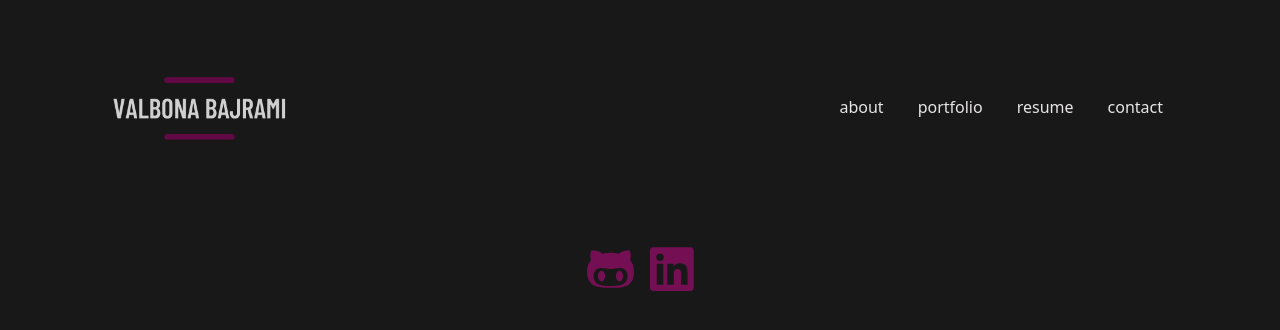
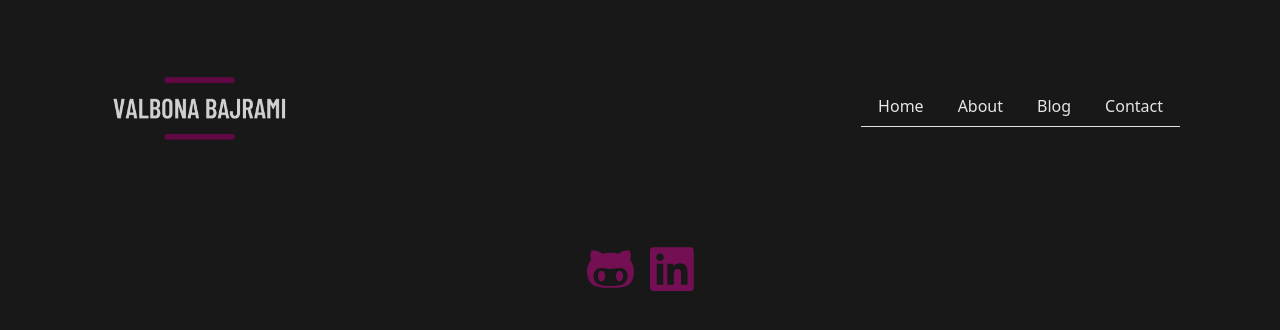
Before and after one commit to valbona1992/React-Portfolio, a React (Create React App) app in the folder react-portfolio/: page / in a window 1280 px wide. Shown: the top 330 px of the page. Built offline with nearby package versions, Linux system fonts and the light colour scheme.

Commit message:
reformatted entire app

```diff
--- a/react-portfolio/src/components/header.js
+++ b/react-portfolio/src/components/header.js
@@ -1,12 +1,9 @@
-import { useState } from "react";
+
 import React from 'react';
-import NavBar from "../components/navbar";
 import logo from '../assets/images/logo.png'
 
 
-
-const Header = () => {
-    const [currentPage, handlePageChange] = useState("about");
+function Header({ currentPage, handlePageChange })  {
 
     return (
         <>
@@ -18,10 +15,50 @@
         <span className="navbar-toggler-icon"></span>
     </button>
     <div className="collapse navbar-collapse flex-row-reverse" id="navbarNavAltMarkup">
-        <NavBar
-            currentPage={currentPage}
-            handlePageChange={handlePageChange}
-            />
+    <nav>
+            <ul className="nav nav-tabs">
+      <li className="nav-item">
+        <a
+          href="#about"
+          onClick={() => handlePageChange('About')}
+          className={currentPage === 'About' ? 'nav-link text-primary navActive' : 'nav-link text-primary'} >
+          Home
+        </a>
+      </li>
+      <li className="nav-item">
+        <a
+          href="#portfolio"
+          onClick={() => handlePageChange('Portfolio')}
+
+          className={currentPage === 'Portfolio' ? 'nav-link text-primary navActive' : 'nav-link text-primary'}
+        >
+          About
+        </a>
+      </li>
+      <li className="nav-item">
+        <a
+          href="#resume"
+          onClick={() => handlePageChange('Resume')}
+
+          className={currentPage === 'Resume' ? 'nav-link text-primary navActive' : 'nav-link text-primary'}
+        >
+          Blog
+        </a>
+      </li>
+      <li className="nav-item">
+        <a
+          href="#contact"
+          onClick={() => handlePageChange('Contact')}
+          className={currentPage === 'Contact' ? 'nav-link text-primary navActive' : 'nav-link text-primary'}
+        >
+          Contact
+        </a>
+      </li>
+    </ul>
+        </nav>
+
+
+
     </div>
     </div>
  </nav>
```
